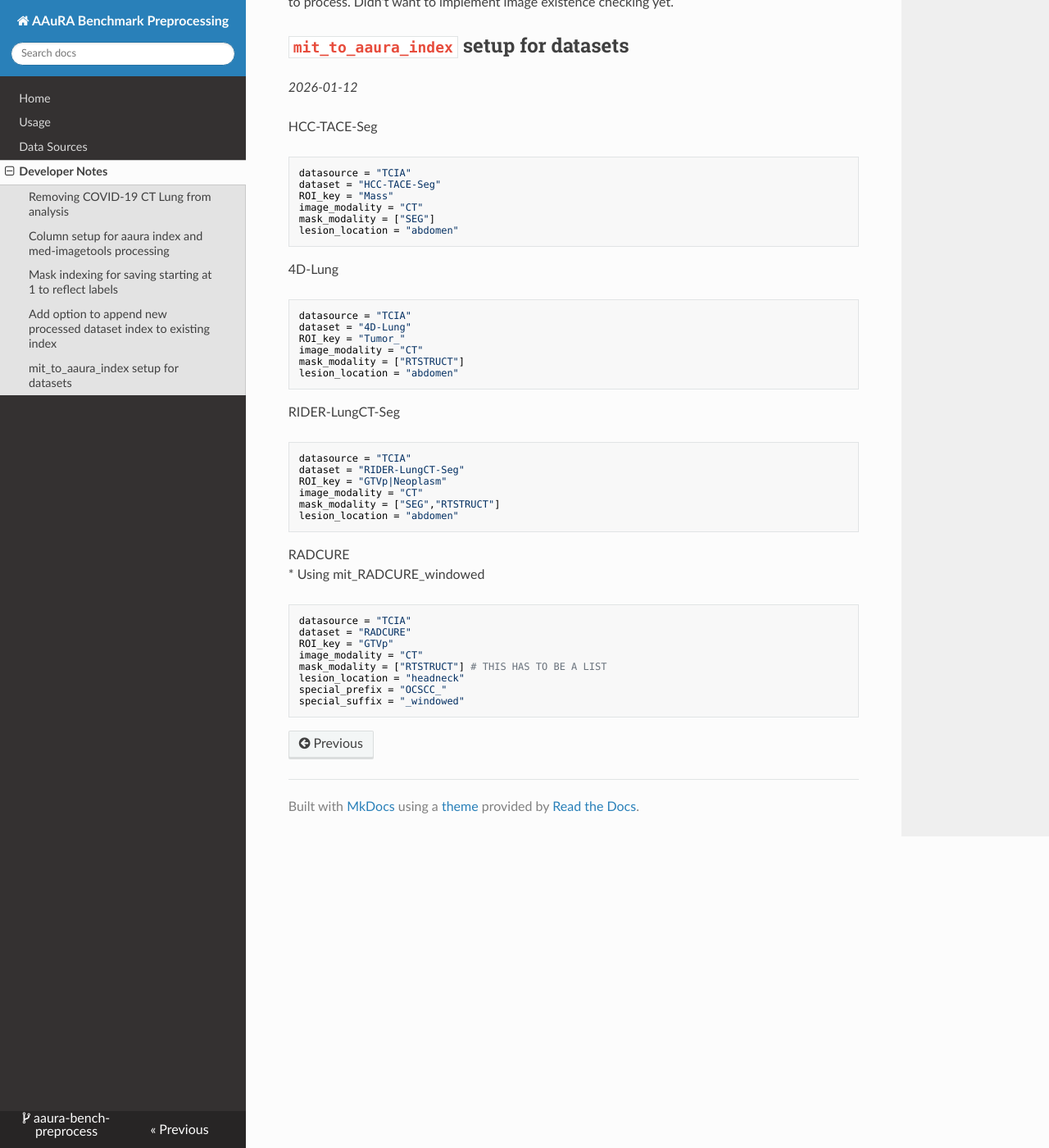
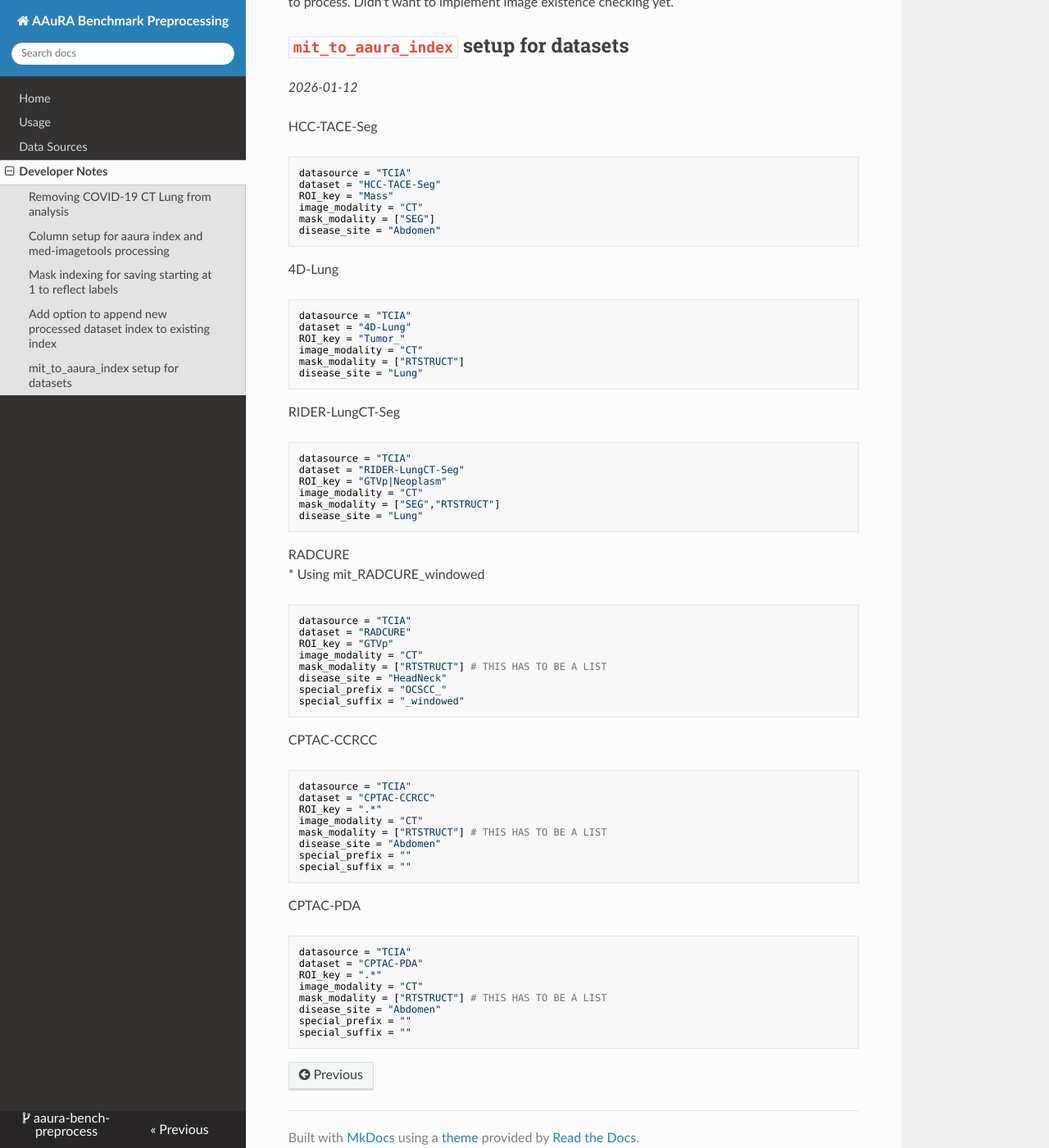
Before and after one commit to bhklab/aaura-bench-preprocess, an MkDocs documentation site: the page built from docs/devnotes.md, in a window 1280 px wide and 1400 px high, scrolled down 1130 px. Shown: the whole window at 82% size. Built offline with MkDocs 1.6.1, drawn with Linux system fonts in a browser that asks for light colours; nearby versions of some CDN libraries.

Commit message:
docs: update lesion_location to disease_site in config for mit_to_aaura and add CPTAC datasets

````diff
--- a/docs/devnotes.md
+++ b/docs/devnotes.md
@@ -39,7 +39,7 @@ dataset = "HCC-TACE-Seg"
 ROI_key = "Mass"
 image_modality = "CT"
 mask_modality = ["SEG"]
-lesion_location = "abdomen"
+disease_site = "Abdomen"
 ```
 
 4D-Lung
@@ -49,7 +49,7 @@ dataset = "4D-Lung"
 ROI_key = "Tumor_"
 image_modality = "CT"
 mask_modality = ["RTSTRUCT"]
-lesion_location = "abdomen"
+disease_site = "Lung"
 ```
 
 RIDER-LungCT-Seg
@@ -59,7 +59,7 @@ dataset = "RIDER-LungCT-Seg"
 ROI_key = "GTVp|Neoplasm"
 image_modality = "CT"
 mask_modality = ["SEG","RTSTRUCT"]
-lesion_location = "abdomen"
+disease_site = "Lung"
 ```
 
 RADCURE
@@ -71,7 +71,31 @@ dataset = "RADCURE"
 ROI_key = "GTVp"
 image_modality = "CT"
 mask_modality = ["RTSTRUCT"] # THIS HAS TO BE A LIST
-lesion_location = "headneck"
+disease_site = "HeadNeck"
 special_prefix = "OCSCC_"
 special_suffix = "_windowed"
 ```
+
+CPTAC-CCRCC
+```python
+datasource = "TCIA"
+dataset = "CPTAC-CCRCC"
+ROI_key = ".*"
+image_modality = "CT"
+mask_modality = ["RTSTRUCT"] # THIS HAS TO BE A LIST
+disease_site = "Abdomen"
+special_prefix = ""
+special_suffix = ""
+```
+
+CPTAC-PDA
+```python
+datasource = "TCIA"
+dataset = "CPTAC-PDA"
+ROI_key = ".*"
+image_modality = "CT"
+mask_modality = ["RTSTRUCT"] # THIS HAS TO BE A LIST
+disease_site = "Abdomen"
+special_prefix = ""
+special_suffix = ""
+```
````
